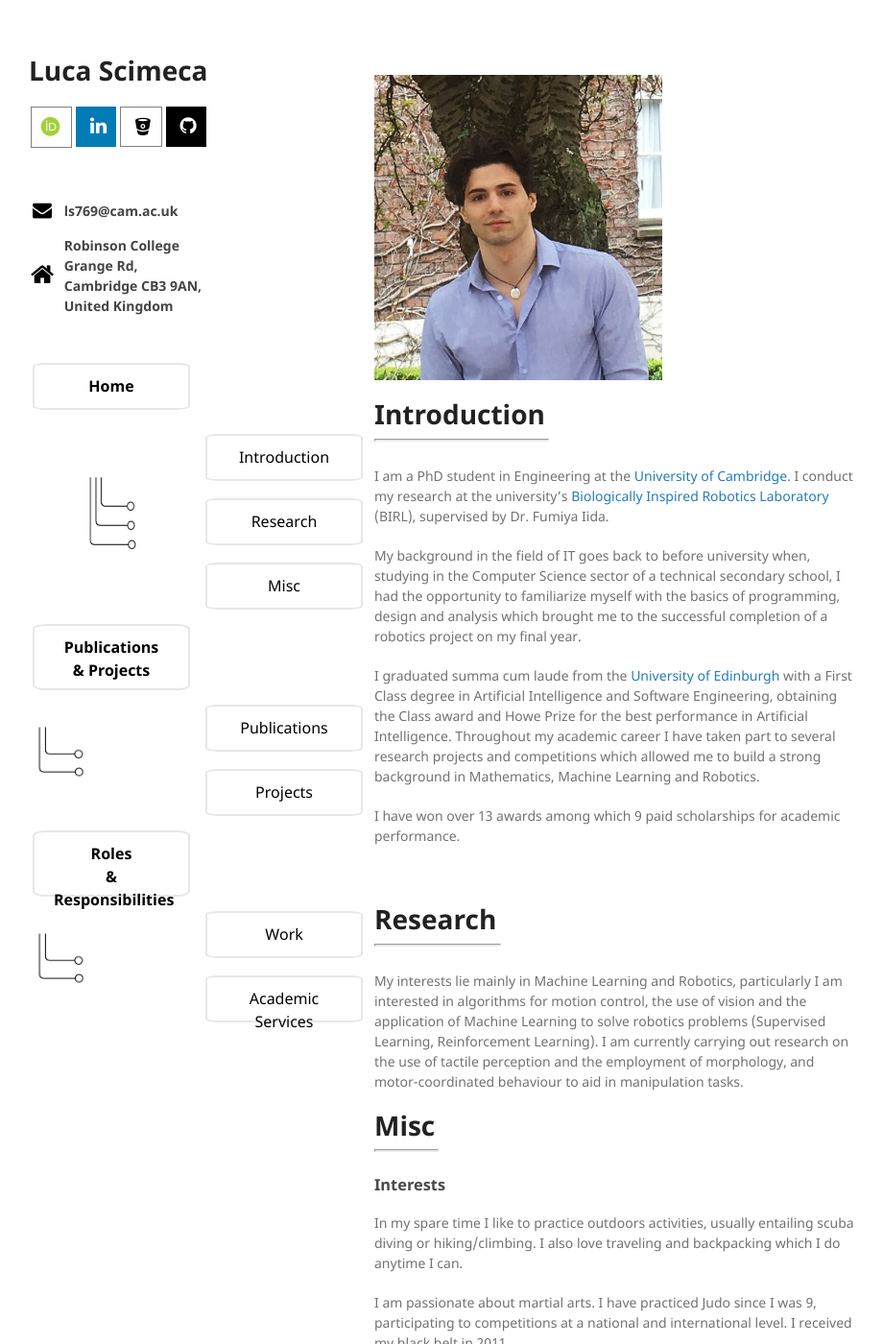
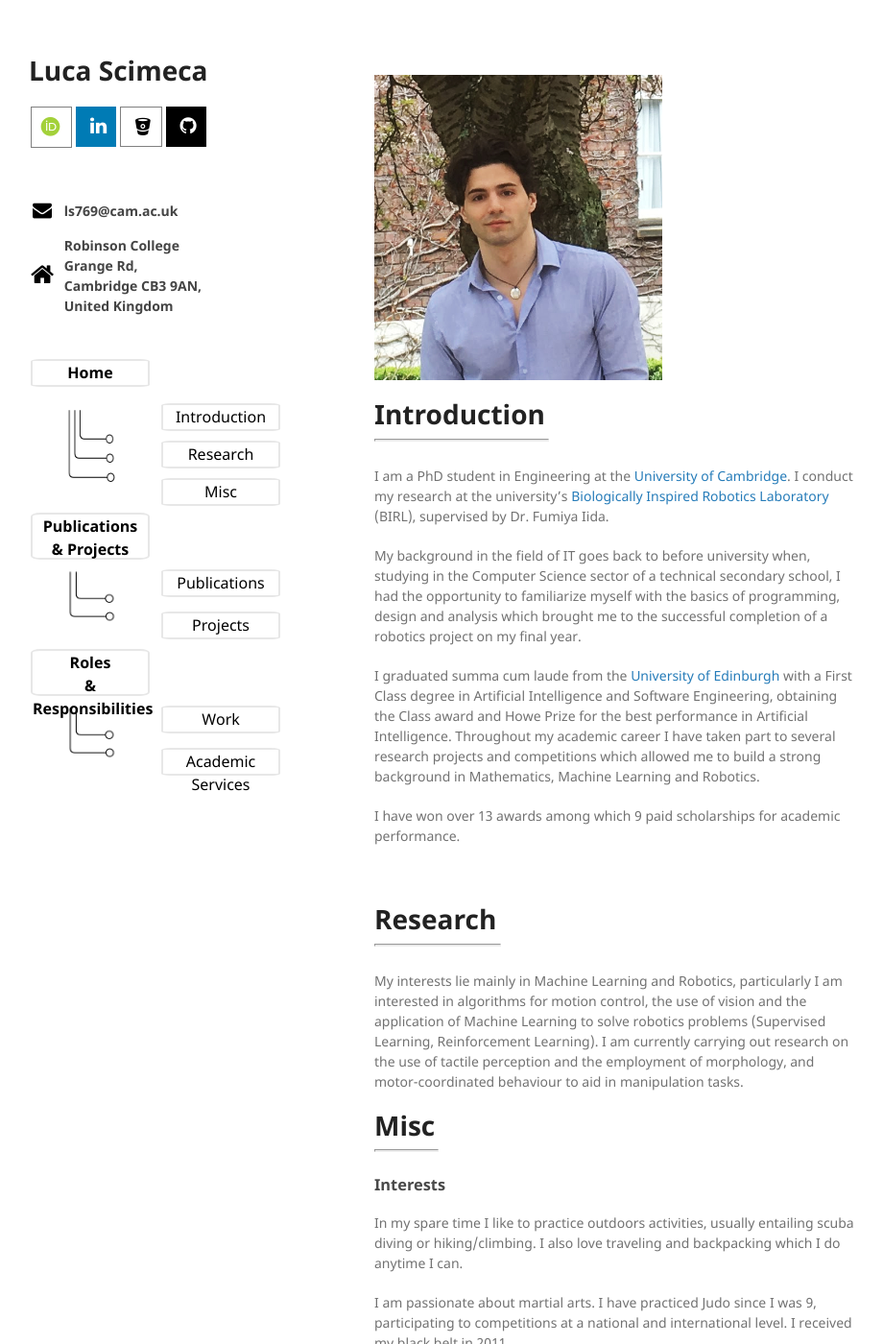
Before and after one commit to lucascimeca/lucascimeca.github.io, a Jekyll site: the page built from index.md, in a window 1280 px wide and 1400 px high. Shown: the whole window at 96% size, without its empty margins (180-1100 px from the left). Built offline with Jekyll 4.4.1, drawn with Linux system fonts in a browser that asks for light colours; nearby versions of some CDN libraries; some web fonts are replaced; the repository's description, which GitHub fills in, is left out.

Commit message:
Update default.html

```diff
--- a/_layouts/default.html
+++ b/_layouts/default.html
@@ -85,7 +85,7 @@
             <td></td>
           </tr>
           <tr>
-            <th rowspan="2"><p style="padding-top: 0px; align: center">
+            <th rowspan="2" style="text-align: center"><p style="padding-top: 0px; align: center">
                 <img src="../docs/two_links.png" align="center" height="65" width="60">
               </p></th>
             <td><a href="https://lucascimeca.github.io/publications#-publications---" class="button-hover" style="vertical-align:middle">Publications </a> </td></tr>
@@ -95,7 +95,7 @@
             <td></td>
           </tr>
           <tr>
-            <th rowspan="2"><p style="padding-top: 0px; align: center">
+            <th rowspan="2" style="text-align: center"><p style="padding-top: 0px; align: center">
                 <img src="../docs/two_links.png" align="center" height="65" width="60">
               </p></th>
             <td><a href="https://lucascimeca.github.io/responsibilities#-work" class="button-hover" style="vertical-align:middle">Work</a> </td></tr>
--- a/assets/css/style.scss
+++ b/assets/css/style.scss
@@ -45,12 +45,10 @@
     background-color: #4CAF50; /* Green */
     border: none;
     color: white;
-    padding: 10px 20px;
     text-align: center;
     text-decoration: none;
     display: inline-block;
     font-size: 16px;
-    margin: 4px 2px;
     -webkit-transition-duration: 0.4s; /* Safari */
     transition-duration: 0.4s;
     cursor: pointer;
@@ -72,12 +70,10 @@
     background-color: #4CAF50; /* Green */
     border: none;
     color: white;
-    padding: 10px 20px;
     text-align: center;
     text-decoration: none;
     display: inline-block;
     font-size: 16px;
-    margin: 4px 2px;
     -webkit-transition-duration: 0.4s; /* Safari */
     transition-duration: 0.4s;
     cursor: pointer;
```
